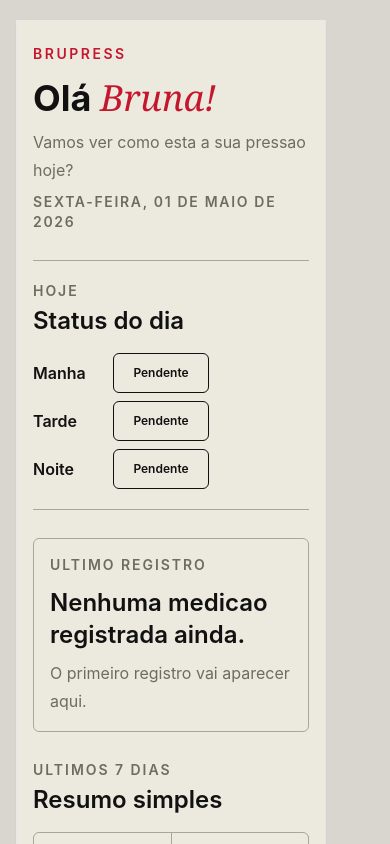
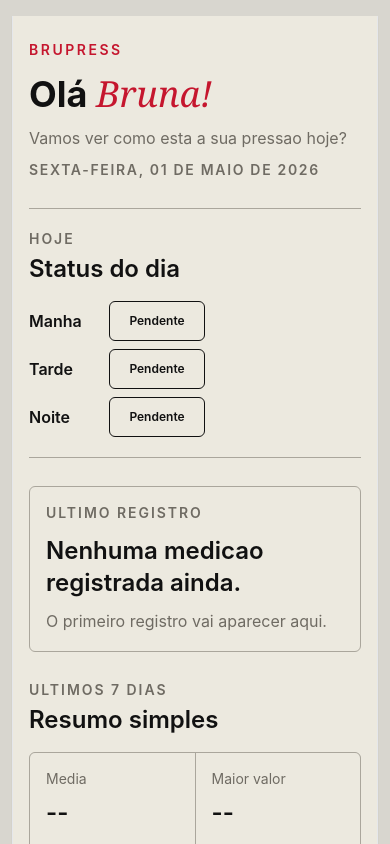
Before and after one commit to hericlessssss/brupress, a React (Vite) app: page / in a window 390 px wide. Shown: the top 844 px of the page. Built offline with nearby package versions, Linux system fonts and the light colour scheme; no server answers; the database is empty.

Commit message:
fix: make app shell adaptive on mobile

```diff
--- a/src/components/AppShell.tsx
+++ b/src/components/AppShell.tsx
@@ -6,11 +6,8 @@ interface AppShellProps {
 
 export function AppShell({ children }: AppShellProps) {
   return (
-    <main className="min-h-screen overflow-x-hidden bg-background px-4 py-5 text-primary sm:px-6">
-      <section
-        className="ml-0 mr-auto box-border min-h-[calc(100vh-2.5rem)] border-x border-line/60 bg-surface px-4 py-6 shadow-sm sm:mx-auto sm:px-5"
-        style={{ maxWidth: '430px', width: 'calc(100vw - 5rem)' }}
-      >
+    <main className="min-h-screen overflow-x-hidden bg-background px-3 py-4 text-primary sm:px-6">
+      <section className="mx-auto box-border min-h-[calc(100vh-2rem)] w-full max-w-[430px] border-x border-line/60 bg-surface px-4 py-6 shadow-sm sm:px-5">
         {children}
       </section>
     </main>
```
Also changed, not shown: 1 other file (tests, documents, lock files or other folders).
